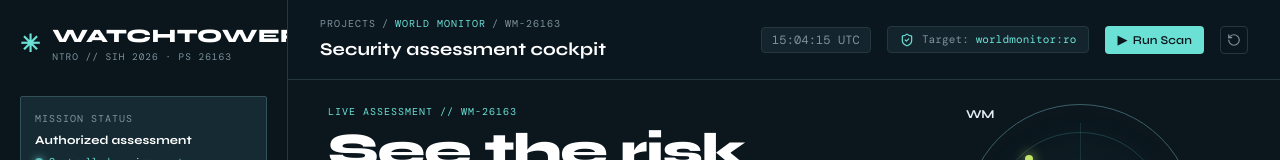
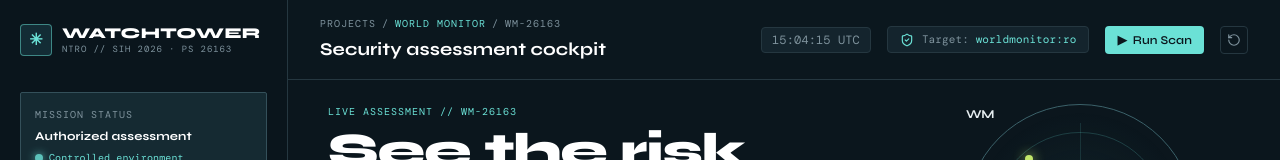
Before and after one commit to vartexx/WatchTower, a React (Vite) app: page / in a window 1280 px wide. Shown: the top 160 px of the page. Built offline with nearby package versions, Linux system fonts and the light colour scheme; no server answers; a web font is replaced by a local one.

Commit message:
fix(brand): compact cyber badge and proportionate typography to eliminate letter clipping on all screen sizes

```diff
--- a/src/components/AegisShell.tsx
+++ b/src/components/AegisShell.tsx
@@ -72,18 +72,20 @@ export const AegisShell: React.FC<AegisShellProps> = ({
   return (
     <div className="flex min-h-screen bg-[#0b161d] text-[#e6edf0] font-mono selection:bg-[#6be1d6] selection:text-[#0b161d]">
       {/* Watchtower Left Sidebar */}
-      <aside className="w-72 flex-none border-r border-[#253740] px-5 py-6 flex flex-col bg-[#0a161d]/90 backdrop-blur-md sticky top-0 h-screen overflow-y-auto">
+      <aside className="w-72 flex-none border-r border-[#253740] px-5 py-6 flex flex-col bg-[#0a161d]/90 backdrop-blur-md sticky top-0 h-screen overflow-y-auto overflow-x-hidden">
         {/* Brand */}
         <div
-          className="flex items-center space-x-3 cursor-pointer group select-none"
+          className="flex items-center space-x-2.5 cursor-pointer group select-none pb-1"
           onClick={() => setActiveTab('overview')}
         >
-          <span className="text-[#6be1d6] text-2xl font-bold leading-none flex-none transition-transform group-hover:rotate-45">✳</span>
-          <div className="min-w-0 flex-1">
-            <div className="font-syne font-extrabold text-[19px] tracking-wide text-white whitespace-nowrap leading-tight">
+          <div className="w-8 h-8 rounded bg-[#132c35] border border-[#6be1d6]/50 flex items-center justify-center flex-none group-hover:border-[#6be1d6] group-hover:shadow-[0_0_10px_rgba(107,225,214,0.3)] transition-all">
+            <span className="text-[#6be1d6] text-base font-bold leading-none transition-transform group-hover:scale-110">✳</span>
+          </div>
+          <div className="min-w-0">
+            <div className="font-syne font-extrabold text-[15px] tracking-wide text-white whitespace-nowrap leading-none">
               WATCHTOWER
             </div>
-            <div className="text-[9.5px] text-[#7f939d] tracking-widest uppercase whitespace-nowrap leading-normal mt-0.5">
+            <div className="text-[9px] text-[#7f939d] tracking-widest uppercase whitespace-nowrap leading-none mt-1">
               NTRO // SIH 2026 · PS 26163
             </div>
           </div>
```
Also changed, not shown: 1 other file (tests, documents, lock files or other folders).
